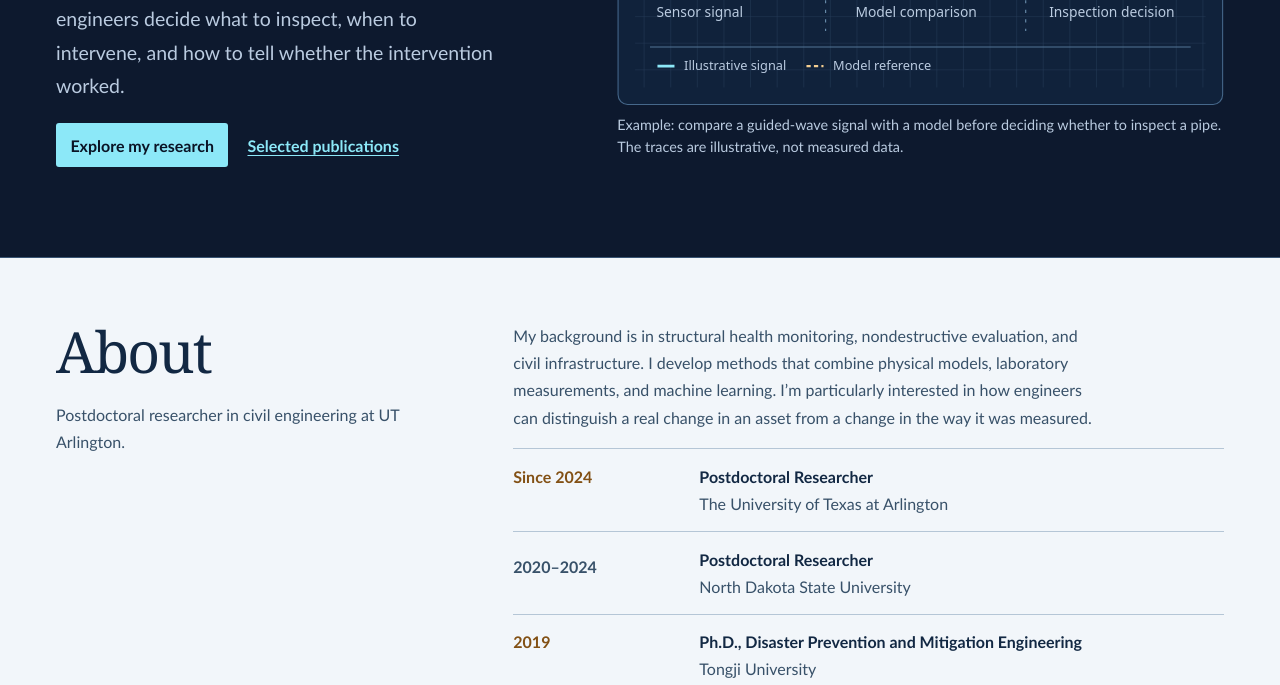
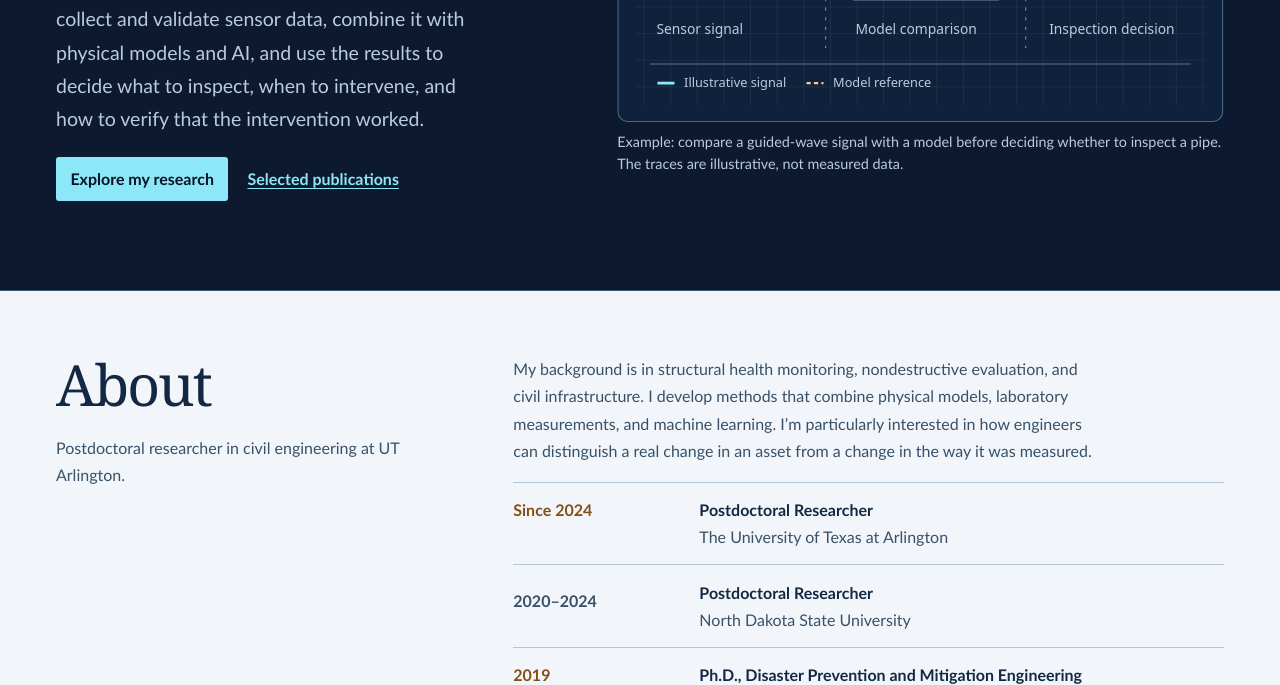
Before and after one commit to tjdxph/tjdxph.github.io, a plain HTML site: page index.html in a window 1280 px wide. Shown: the part 415-1100 px from the top of the page. Drawn offline with Linux system fonts and the light colour scheme.

Commit message:
Explain data acquisition in homepage introduction

```diff
--- a/index.html
+++ b/index.html
@@ -27,7 +27,7 @@
 <main id="main" tabindex="-1">
 <section class="hero" id="top"><div class="wrap herogrid">
 <div><p class="identity">Hong Pan, Ph.D. · The University of Texas at Arlington</p><h1>AI for Engineering</h1>
-<p class="lead">I use sensor data, physical models, and AI to help engineers decide what to inspect, when to intervene, and how to tell whether the intervention worked.</p>
+<p class="lead"><strong>From data acquisition to engineering decisions.</strong> I collect and validate sensor data, combine it with physical models and AI, and use the results to decide what to inspect, when to intervene, and how to verify that the intervention worked.</p>
 <div class="links"><a class="pill strong" href="#research">Explore my research</a><a class="quiet" href="#publications">Selected publications</a></div></div>
 <figure class="illustration">
 <svg class="hero-art" viewBox="0 0 570 334" role="img" aria-labelledby="diagram-title" width="570" height="334">
```
